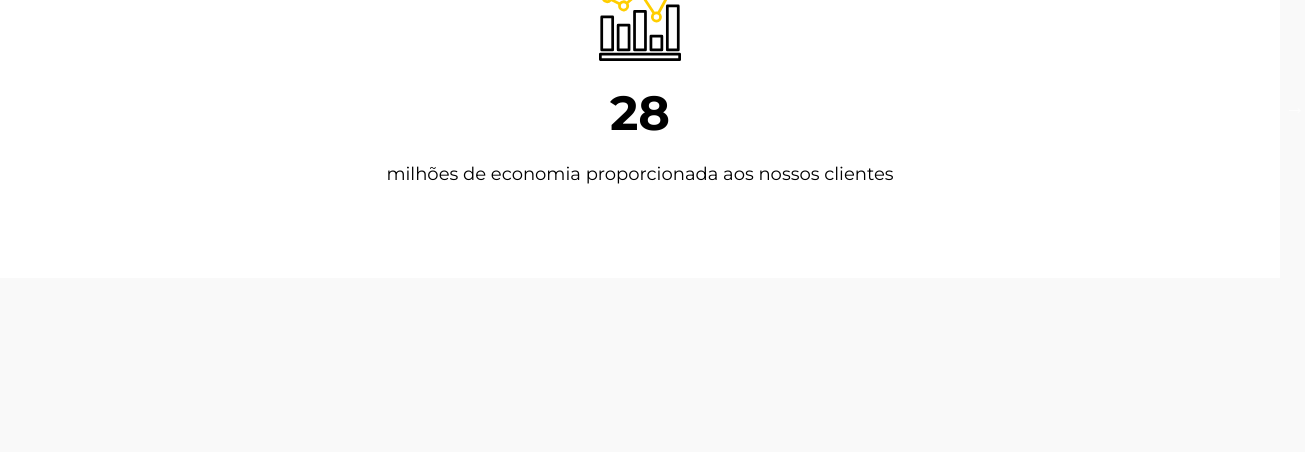
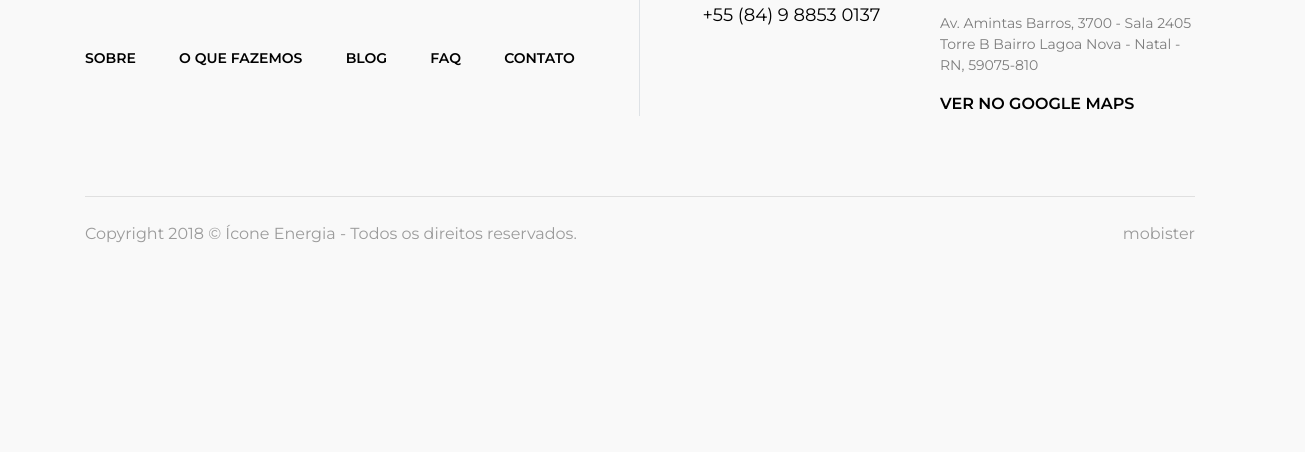
Before and after one commit to elionaimelo/iconeenergia, a website: page src/html/sobre.html in a window 1280 px wide. Shown: the part 2780-3232 px from the top of the page, 1305 px wide, since content can reach past the window. After the commit the page ends 3056 px from the top, so only its background shows below. Drawn offline with nearby package versions, Linux system fonts and the light colour scheme; files that its build step writes are made by us from their sources; files whose address does not match are found by name; a web font is replaced by a local one.

Commit message:
ajustes na section5

```diff
--- a/src/html/partials/sobre/section5.html
+++ b/src/html/partials/sobre/section5.html
@@ -54,7 +54,7 @@
   </div>
 </section>
 
-<section id="section5">
+<section id="section5" class="d-md-none">
   <section class="regular1 slider">
     <div>
       <article class="box">
--- a/src/scss/_general.scss
+++ b/src/scss/_general.scss
@@ -2,9 +2,6 @@
 
 *, *:before, *:after {
   box-sizing: border-box;
-}
-
-.btn:focus,.btn:active {
   outline: none !important;
   box-shadow: none;
 }
--- a/src/scss/custom/components/menu-mobile.scss
+++ b/src/scss/custom/components/menu-mobile.scss
@@ -279,6 +279,7 @@ a[aria-expanded="true"] {
 .content {
   width: 100%;
   transition: all 0.3s;
+  overflow: hidden;
 }
 
 .open-menu {
```
Also changed, not shown: src/html/partials/header.html (+0 -1 lines).
